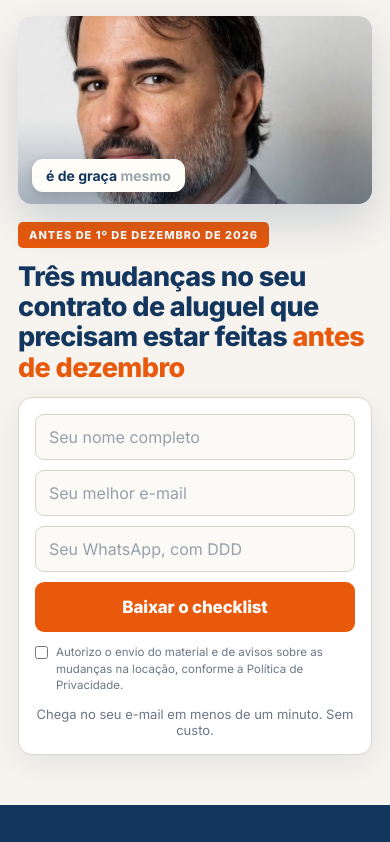
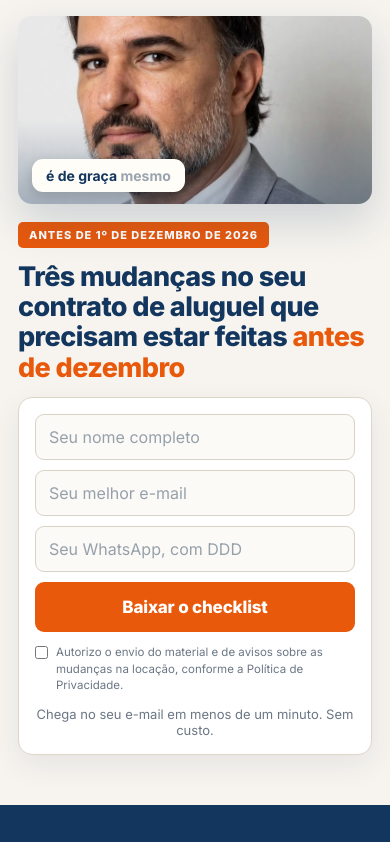
Before and after one commit to andrerochaimob/bibliotecadalocacao, a plain HTML site: page checklistdalocacao/index.html in a window 390 px wide. Shown: the top 842 px of the page. Drawn offline with Linux system fonts and the light colour scheme.

Commit message:
Corrige o enquadramento da foto do hero na faixa do celular
A faixa de 188px estava cortando o rosto na altura do bigode
(object-position 22% deixava pouca margem para o queixo). Recalculei
o enquadramento a partir das proporções reais da foto e testei em
375/393/430px — 28% mantém o rosto inteiro visível nas três larguras.

Co-Authored-By: Claude Sonnet 5 <noreply@anthropic.com>

```diff
--- a/checklistdalocacao/index.html
+++ b/checklistdalocacao/index.html
@@ -144,7 +144,7 @@ footer a{color:#6B7785}
   .hero{padding:16px 0 6px}
   .hero .wrap{grid-template-columns:1fr;gap:18px}
   .foto{order:-1;aspect-ratio:auto;height:188px;border-radius:14px}
-  .foto img{object-position:center 22%}
+  .foto img{object-position:center 28%}
   .foto::after{background:linear-gradient(180deg,rgba(18,54,94,0) 55%,rgba(18,54,94,.30) 100%)}
   .legenda{bottom:12px;left:14px;transform:none;font-size:14px;padding:8px 14px}
   .selo{margin-bottom:14px;font-size:11px;padding:6px 11px}
```
